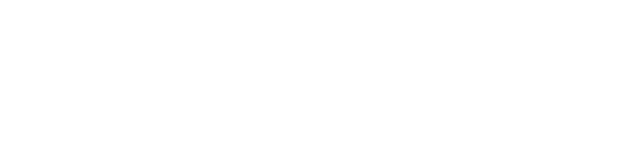
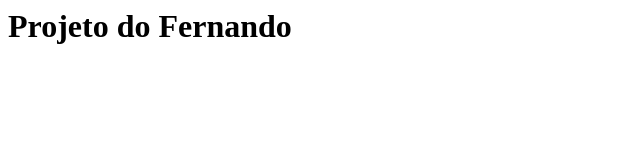
Before and after one commit to fernandogoliveira/meu-site, a plain HTML site: page index.html in a window 1280 px wide. Shown: the whole page, without its empty margins (0-640 px from the left). Drawn offline with Linux system fonts and the light colour scheme.

Commit message:
Titulo da página

```diff
--- a/index.html
+++ b/index.html
@@ -2,7 +2,7 @@
 	<head>   </head>
 
 		<body>
-
+				<h1>Projeto do Fernando</h1>
 		</body>
 
 </html>
```
